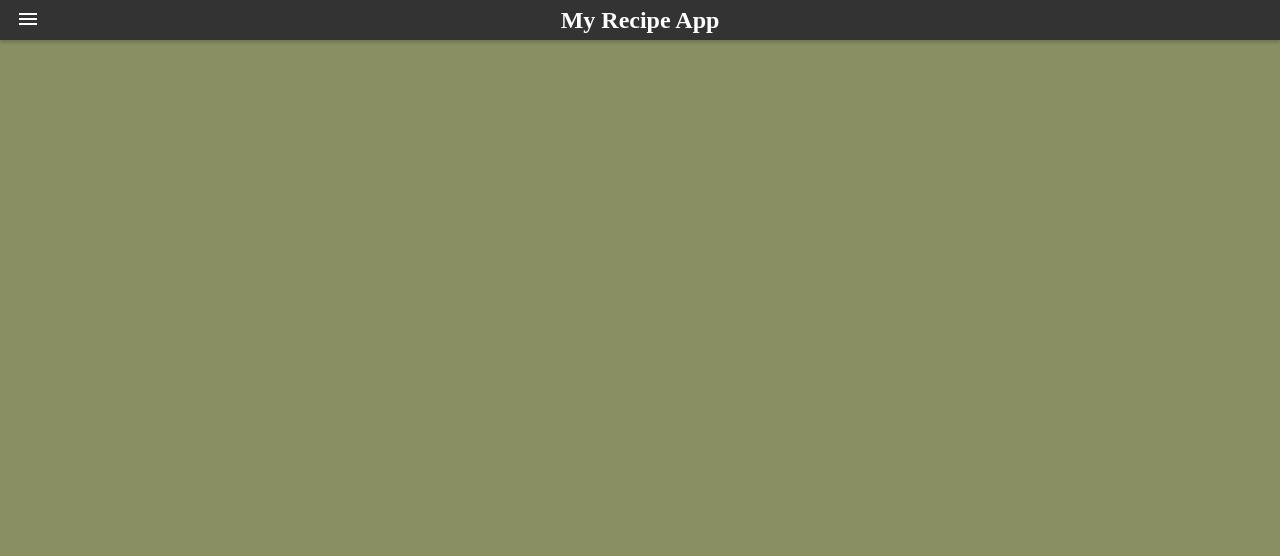
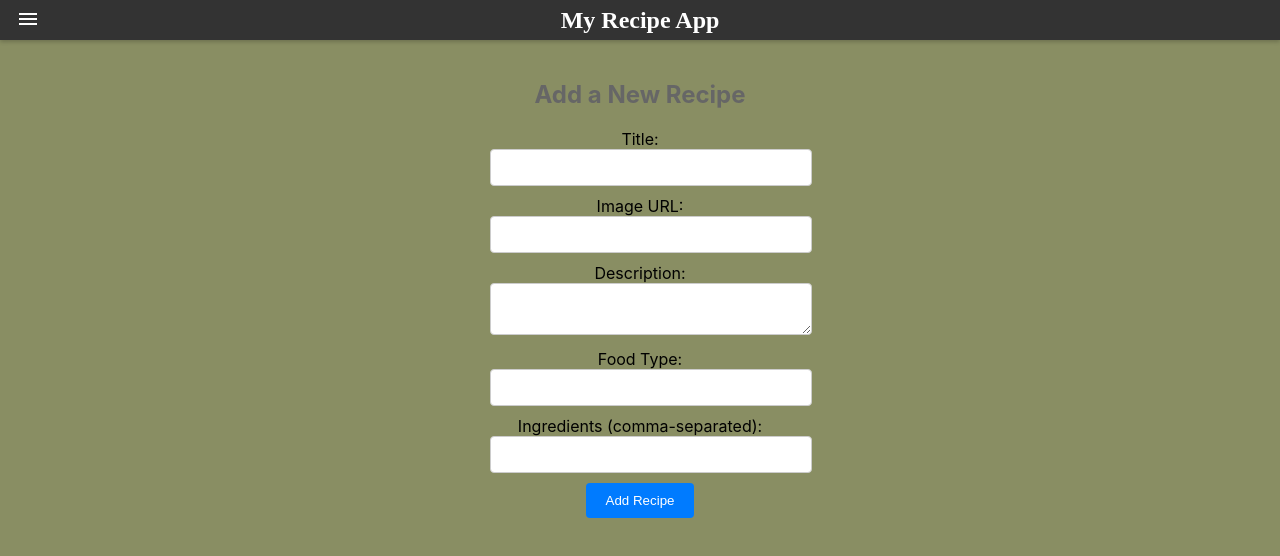
Before and after one commit to Bjorheden/my-recipe-app, a React (Create React App) app: page /add-recipe in a window 1280 px wide. Shown: the top 556 px of the page. Built offline with nearby package versions, Linux system fonts and the light colour scheme; a web font is replaced by a local one.

Commit message:
Added AddRecipePage, and made new SearchBar, the other one broke

```diff
--- a/src/App.js
+++ b/src/App.js
@@ -1,7 +1,8 @@
 import React from 'react';
 import { BrowserRouter as Router, Route, Routes } from 'react-router-dom';
 import HomePage from './components/pages/HomePage/HomePage.jsx';
-import RecipeDetailPage from './components/pages/RecipeDetailPage/RecipeDetailPage';
+import RecipeDetailPage from './components/pages/RecipeDetailPage/RecipeDetailPage.jsx';
+import AddRecipePage from './components/pages/AddRecipePage/AddRecipePage.jsx';
 import SidebarMenu from './components/organisms/SidebarMenu/SidebarMenu.jsx';
 import TopNavigationBar from './components/organisms/TopNavigationBar/TopNavigationBar.jsx';
 
@@ -14,6 +15,7 @@ function App() {
         <Routes>
           <Route path="/" element={<HomePage />} />
           <Route path="/recipe/:id" element={<RecipeDetailPage />} />
+          <Route path="/add-recipe" element={<AddRecipePage />} />
         </Routes>
       </div>
     </Router>
--- a/src/components/atoms/SearchBar/SearchBar.css
+++ b/src/components/atoms/SearchBar/SearchBar.css
@@ -1,4 +1,30 @@
+/* SearchBar.css */
+.search-bar-container {
+    display: flex;
+    justify-content: center; /* Center the content horizontally */
+    background: #898e63;
+    border-radius: 4px;
+    padding: 3px;
+
+    width: 400px;
+    margin: 0 auto; /* Center the container horizontally */
+    margin-bottom: 30px;
+}
+
+.search-bar-container:hover {
+    background: #d2d6b0; /* Change the background color on hover */
+}
+
+.search-bar-container:focus {
+    background: #d2d6b0; /* Change the background color on hover */
+}
+
 .search-input {
-    width: 500px;
-    margin-bottom: 40px; /* Add margins as needed */
+    outline: none;
+    background: #898e63;
+    box-shadow: none;
 }
+
+.search-input:focus {
+    background: #d2d6b0;
+}
--- a/src/components/atoms/SearchBar/SearchBar.jsx
+++ b/src/components/atoms/SearchBar/SearchBar.jsx
@@ -1,22 +1,5 @@
 import React, { useState } from "react";
-import TextField from "@mui/material/TextField";
-import SearchIcon from "@mui/icons-material/Search";
-import InputAdornment from "@mui/material/InputAdornment";
-import { styled } from "@mui/system";
-
-const StyledSearchBar = styled(TextField)({
-    // Your custom styles here
-    marginBottom: "30px",
-    width: "400px",
-    "& label.Mui-focused": {
-        color: "green",
-    },
-    "& .MuiOutlinedInput-root": {
-        "&.Mui-focused fieldset": {
-            borderColor: "green",
-        },
-    },
-});
+import "./SearchBar.css"; // Create a CSS file for styling
 
 const SearchBar = ({ onSearch }) => {
     const [searchInput, setSearchInput] = useState("");
@@ -26,17 +9,11 @@ const SearchBar = ({ onSearch }) => {
     };
 
     return (
-        <StyledSearchBar
-            id="search"
-            label="Search recipe"
-            variant="outlined"
-            InputProps={{
-                startAdornment: (
-                    <InputAdornment position="start">
-                        <SearchIcon />
-                    </InputAdornment>
-                ),
-            }}
+        <div className="search-bar-container">
+            <input
+                className="search-input"
+                type="text"
+                placeholder="Search recipe"
                 value={searchInput}
                 onChange={(e) => setSearchInput(e.target.value)}
                 onKeyDown={(e) => {
@@ -45,6 +22,7 @@ const SearchBar = ({ onSearch }) => {
                     }
                 }}
             />
+        </div>
     );
 };
 
--- a/src/components/organisms/SidebarMenu/SidebarMenu.jsx
+++ b/src/components/organisms/SidebarMenu/SidebarMenu.jsx
@@ -36,6 +36,11 @@ const SidebarMenu = ({ isOpen, closeMenu }) => {
         closeMenu(); // Close the menu
     };
 
+    const navigateToAddRecipe = () => {
+        navigate("/add-recipe"); // Redirect to the AddRecipePage
+        closeMenu(); // Close the menu
+    };
+
     return (
         <div className={`side-menu ${isOpen ? "open" : ""}`} ref={menuRef}>
             <div className="button-container">
@@ -46,7 +51,7 @@ const SidebarMenu = ({ isOpen, closeMenu }) => {
                 ></ButtonSidebarMenu>
                 <ButtonSidebarMenu
                     icon={<AddIcon />}
-                    onClick={closeMenu}
+                    onClick={navigateToAddRecipe} // Call the function to navigate and close
                     text="Add recipe"
                 ></ButtonSidebarMenu>
                 <ButtonSidebarMenu
--- /dev/null
+++ b/src/components/pages/AddRecipePage/AddRecipePage.css
@@ -0,0 +1,43 @@
+/* AddRecipePage.css */
+.add-recipe-container {
+    display: flex;
+    flex-direction: column;
+    align-items: center;
+    padding: 20px;
+}
+
+.add-recipe-form {
+    width: 300px;
+    text-align: center;
+}
+
+h2 {
+    font-size: 24px;
+    margin-bottom: 20px;
+}
+
+label {
+    display: block;
+    margin: 10px 0;
+}
+
+textarea,
+input[type="text"] {
+    width: 100%;
+    padding: 10px;
+    border: 1px solid #ccc;
+    border-radius: 4px;
+}
+
+.add-recipe-button {
+    background-color: #007bff;
+    color: white;
+    padding: 10px 20px;
+    border: none;
+    border-radius: 4px;
+    cursor: pointer;
+}
+
+.add-recipe-button:hover {
+    background-color: #0056b3;
+}
--- /dev/null
+++ b/src/components/pages/AddRecipePage/AddRecipePage.jsx
@@ -0,0 +1,111 @@
+import React, { useState } from "react";
+import "./AddRecipePage.css"; // Import your CSS for this page
+
+const AddRecipePage = ({ onAddRecipe }) => {
+    const [recipeData, setRecipeData] = useState({
+        title: "",
+        image: "",
+        description: "",
+        foodType: "",
+        ingredients: [],
+    });
+
+    const handleChange = (e) => {
+        const { name, value } = e.target;
+
+        // If the input is for ingredients, split the comma-separated values into an array
+        if (name === "ingredients") {
+            const ingredientsArray = value
+                .split(",")
+                .map((ingredient) => ingredient.trim());
+            setRecipeData({
+                ...recipeData,
+                [name]: ingredientsArray,
+            });
+        } else {
+            setRecipeData({
+                ...recipeData,
+                [name]: value,
+            });
+        }
+    };
+
+    const handleSubmit = (e) => {
+        e.preventDefault();
+        // Validate the input data here
+        if (
+            recipeData.title &&
+            recipeData.description &&
+            recipeData.ingredients
+        ) {
+            // Call the provided callback function to add the recipe
+            // Reset the form
+            setRecipeData({
+                title: "",
+                image: "",
+                description: "",
+                foodType: "",
+                ingredients: [],
+            });
+        }
+        console.log("Recipe Data:", recipeData);
+    };
+
+    return (
+        <div className="add-recipe-container">
+            <form onSubmit={handleSubmit} className="add-recipe-form">
+                <h2>Add a New Recipe</h2>
+                <label>
+                    Title:
+                    <input
+                        type="text"
+                        name="title"
+                        value={recipeData.title}
+                        onChange={handleChange}
+                        required
+                    />
+                </label>
+                <label>
+                    Image URL:
+                    <input
+                        type="text"
+                        name="image"
+                        value={recipeData.image}
+                        onChange={handleChange}
+                    />
+                </label>
+                <label>
+                    Description:
+                    <textarea
+                        name="description"
+                        value={recipeData.description}
+                        onChange={handleChange}
+                    ></textarea>
+                </label>
+                <label>
+                    Food Type:
+                    <input
+                        type="text"
+                        name="foodType"
+                        value={recipeData.foodType}
+                        onChange={handleChange}
+                    />
+                </label>
+                <label>
+                    Ingredients (comma-separated):
+                    <input
+                        type="text"
+                        name="ingredients"
+                        value={recipeData.ingredients.join(", ")}
+                        onChange={handleChange}
+                    />
+                </label>
+                <button type="submit" className="add-recipe-button">
+                    Add Recipe
+                </button>
+            </form>
+        </div>
+    );
+};
+
+export default AddRecipePage;
```
Also changed, not shown: src/PageRouting.js (deleted, +0 -18 lines). Lines whose indentation alone changed are shown as unchanged.
